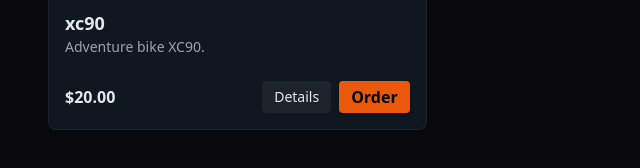
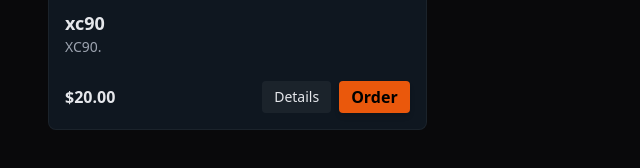
Before and after one commit to s4fcantfly/darksiderp, a plain HTML site: page vip.html in a window 1280 px wide. Shown: the part 2750-2918 px from the top of the page, 0-640 px from the left. Drawn offline with nearby package versions, Linux system fonts and the light colour scheme.

```diff
--- a/vip.html
+++ b/vip.html
@@ -62,7 +62,7 @@
         { id: "2019m5", name: "2019m5", price: 25, desc: "2019 M5 sedan.", image: "assets/cars/2019m5.png" },
         { id: "22m5", name: "22m5", price: 30, desc: "2022 M5 upgrade.", image: "assets/cars/22m5.png" },
         { id: "18rs7", name: "18rs7", price: 25, desc: "2018 RS7.", image: "assets/cars/18rs7.png" },
-        { id: "xc90", name: "xc90", price: 20, desc: "Adventure bike XC90.", image: "assets/cars/xc90.png" }
+        { id: "xc90", name: "xc90", price: 20, desc: "XC90.", image: "assets/cars/xc90.png" }
       ],
       BIKES: [
         { id: "GODzYAMR1", name: "GODzYAMR1", price: 20, desc: "GODz Yamaha R1.", image: "assets/cars/GODzYAMR1.png" },
```
